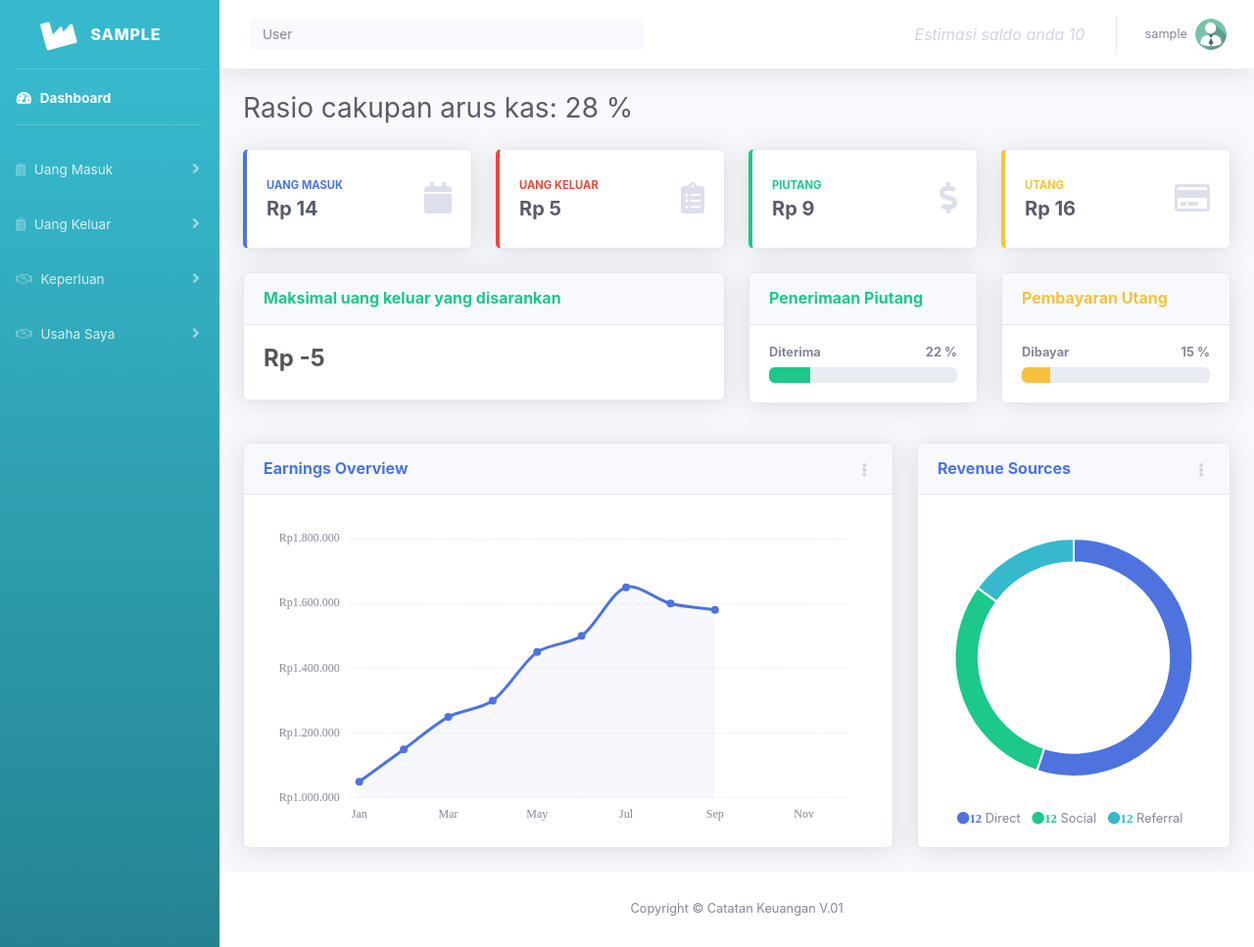
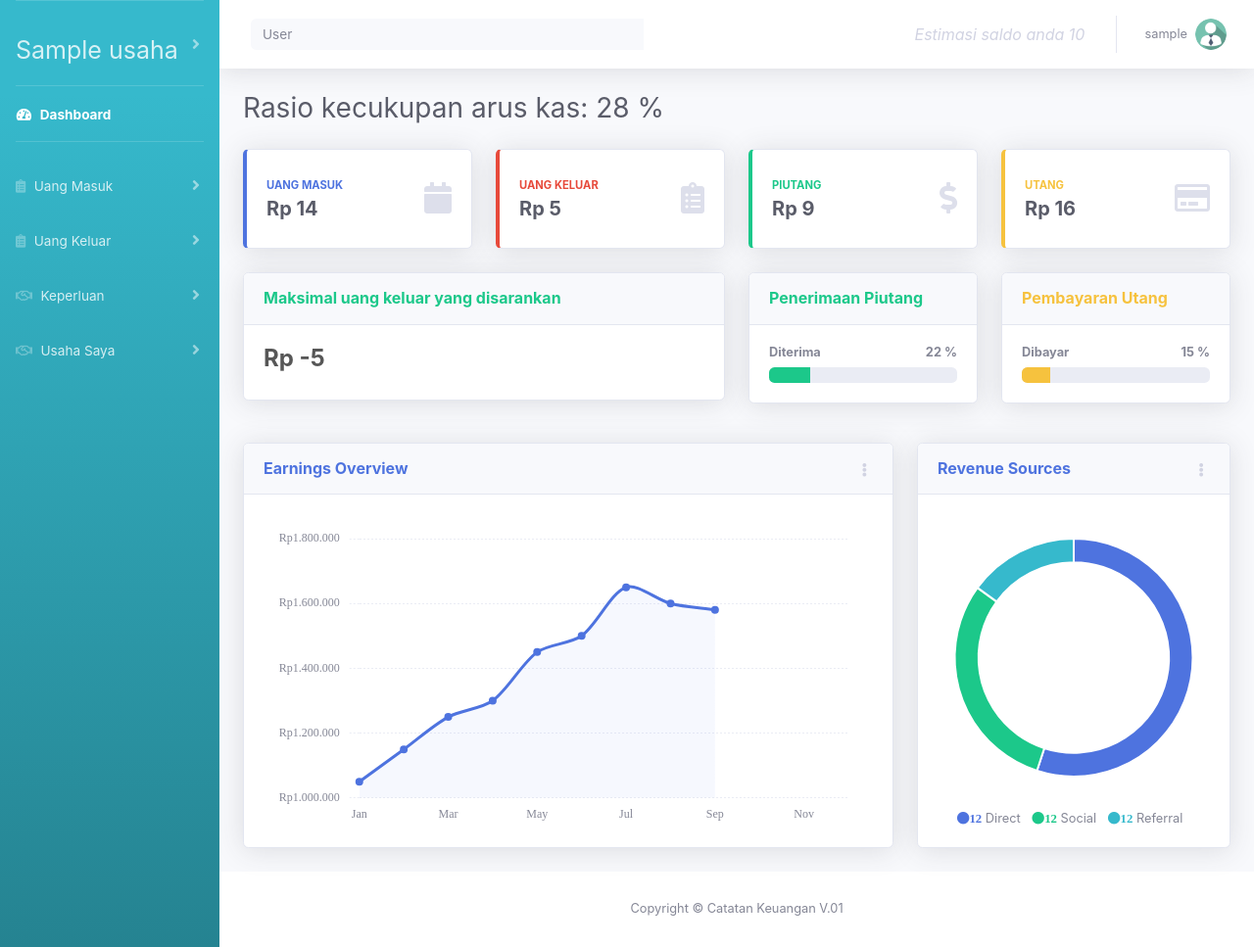
Before and after one commit to Idfa001/CatatanKeuangan, a Django app: page /usaha/haldepan/1/ in a window 1280 px wide. Shown: the whole page at 98% size. Run offline with Django 3.2, Linux system fonts and the light colour scheme; a user stored in the database is signed in; tables that the repository leaves empty hold one stand-in row (values such as "Sample post"); some libraries are stand-ins or nearby versions.

Commit message:
fixed many usaha and what if analys

```diff
--- a/kelompok/account/forms.py
+++ b/kelompok/account/forms.py
@@ -8,4 +8,4 @@ from . import models
 class CreateUserForm(UserCreationForm):
 	class Meta:
 		model = User
-		fields = ['username', 'email', 'first_name', 'last_name', 'password1', 'password2']
+		fields = ['username', 'email', 'password1', 'password2']
--- a/kelompok/olshop/forms.py
+++ b/kelompok/olshop/forms.py
@@ -49,6 +49,11 @@ class pem_kreditf(ModelForm):
         model = models.pem_kreditm
         exclude = [ 'dibayar1', 'usaha' ]
 
+    def __init__(self, *args, **kwargs):
+        usaha = kwargs.pop('usaha', None)
+        super(pem_kreditf, self).__init__(*args, **kwargs)
+        self.fields['barang'].queryset = models.barangm.objects.filter(usaha=usaha)
+
 
 class barangf(ModelForm):
     class Meta:
--- a/kelompok/olshop/models.py
+++ b/kelompok/olshop/models.py
@@ -159,7 +159,7 @@ class pem_tunaim(models.Model):
 class pem_kreditm(models.Model):
     usaha = models.ForeignKey(usaha, on_delete = models.DO_NOTHING,related_name='pemkredit')
     tanggal = models.DateField(auto_now_add=True)
-    barang = models.ForeignKey(barangm, on_delete = models.CASCADE)
+    barang = models.ForeignKey(barangm, on_delete = models.DO_NOTHING)
     kuantitas = models.IntegerField(default=0)
     kas_keluar = models.DecimalField(default=0, max_digits=10, decimal_places=0)
     dibayar1 = models.DecimalField(default=0, max_digits=10, decimal_places=0)
--- a/kelompok/olshop/templates/hal1/index1.html
+++ b/kelompok/olshop/templates/hal1/index1.html
@@ -33,12 +33,31 @@
     <ul class="navbar-nav bg-gradient-info sidebar sidebar-dark accordion" id="accordionSidebar">
 
       <!-- Sidebar - Brand -->
-      <a class="sidebar-brand d-flex align-items-center justify-content-center" href="/usaha/haldepan/{{id}}">
+
+      <!-- <a class="nav-link collapsed d-flex align-items-center justify-content-center" href="#" data-target="#usaha" aria-expanded="true" aria-controls="usaha">
         <div class="sidebar-brand-icon rotate-n-15">
           <i class="fas fa-industry"></i>
         </div>
         <div class="sidebar-brand-text mx-3">{{ user.first_name }}</div>
-      </a>
+      </a> -->
+      <hr class="sidebar-divider">
+
+      <!-- Nav Item - Pages Collapse Menu -->
+      <li class="nav-item">
+        <a class="nav-link collapsed justify-content-center align-items-center"  href="#" data-toggle="collapse" data-target="#usaha" aria-expanded="true" aria-controls="usaha">
+          <!-- <i class="fas fa-industry"></i> -->
+          <span style="font-size: 25px;">{{usaha.nama_usaha}}</span>
+        </a>
+        <div id="usaha" class="collapse" aria-labelledby="headingTwo" data-parent="#accordionSidebar">
+          <div class="bg-white py-2 collapse-inner rounded">
+            {% for d in data %}
+            <a class="collapse-item" href="/usaha/haldepan/{{d.id}}">{{d.nama_usaha}}</a>
+            {% endfor %}
+            <a class="collapse-item" href="/usahav" style="color: blue;">+ Tambah Usaha</a>
+          </div>
+        </div>
+      </li>
+    </hr>
 
       <!-- Divider -->
       <hr class="sidebar-divider my-0">
@@ -260,7 +279,7 @@
 
           <!-- Page Heading -->
           <div class="d-sm-flex align-items-center justify-content-between mb-4">
-            <h1 class="h3 mb-0 text-gray-800">Rasio cakupan arus kas: {{rasio}} %</h1>
+            <h1 class="h3 mb-0 text-gray-800">Rasio kecukupan arus kas: {{rasio}} %</h1>
           </div>
           <!-- Content Row -->
           <div class="row">
--- a/kelompok/olshop/urls.py
+++ b/kelompok/olshop/urls.py
@@ -51,6 +51,7 @@ urlpatterns = [
 
 
     #edit
+    path('<id>/edit_usaha',views.edit_usaha),
     path('usaha/<id>/edit_p_tunai/<id_p>',views.edit_p_tunai),
     path('usaha/<id>/edit_p_kredit/<id_p>',views.edit_p_kredit),
     path('usaha/<id>/edit_p_kredit_terima/<id_p>',views.edit_p_kredit_terima), #terima pembayaran
--- a/kelompok/olshop/views.py
+++ b/kelompok/olshop/views.py
@@ -271,7 +271,12 @@ def halamandepan(req, id):
 
     maks_keluar = c - d - e
 
-
+    #usaha
+    ush = models.usaha.objects.filter(pk=id).first()
+    ush1 = models.usaha.objects.filter(owner=req.user)
+
+
+    print (usaha)
 
     return render(req, 'hal1/index1.html', {
     'id': id,
@@ -292,6 +297,8 @@ def halamandepan(req, id):
     'saldo_akhir': saldo_akhir,
     'rasio': rasio,
     'maks_keluar': maks_keluar,
+    'data': ush1,
+    'usaha': ush,
     })
 
 def penjualan_tunai(req, id):
@@ -715,10 +722,10 @@ def pem_tunaiv(req, id):
 
 def pem_kreditv(req, id):
     usaha = models.usaha.objects.filter(pk=id).first()
-    task = models.barangm.objects.filter(usaha=id)
-    form_input = forms.pem_kreditf()
-    if req.POST:
-        form_input = forms.pem_kreditf(req.POST)
+    task = models.pem_kreditm.objects.filter(usaha=id)
+    form_input = forms.pem_kreditf(usaha=id)
+    if req.POST:
+        form_input = forms.pem_kreditf(req.POST, usaha=id)
         if form_input.is_valid():
             form_input.instance.usaha = usaha
             form_input.save()
@@ -732,7 +739,7 @@ def pem_kreditv(req, id):
 def pem_lainv(req, id):
     usaha = models.usaha.objects.filter(pk=id).first()
     task = models.barangm.objects.filter(usaha=id)
-    form_input = forms.pem_lainf(usaha=id)
+    form_input = forms.pem_lainf()
     if req.POST:
         form_input = forms.pem_lainf(req.POST)
         if form_input.is_valid():
@@ -976,6 +983,16 @@ def edit_saldoawal(req, id, id_p):
     penjualan = models.penjualan1m.objects.filter(pk=id).first()
     return render(req, 'keperluan/edit_saldo.html', {
         'data': penjualan,
+    })
+
+def edit_usaha(req, id):
+    if req.POST:
+        models.usaha.objects.filter(pk=id).update(nama_usaha=req.POST['nama_usaha'], alamat_usaha=req.POST['alamat_usaha'], jenis_usaha=req.POST['jenis_usaha'])
+        return redirect('/usaha')
+
+    ush = models.usaha.objects.filter(pk=id).first()
+    return render(req, 'keperluan/edit_usaha.html', {
+        'data': ush,
     })
 
 
```
Also changed, not shown: kelompok/account/templates/account/register.html (+4 -18 lines), kelompok/olshop/templates/crud/usaha1.html (+18 -51 lines), kelompok/olshop/templates/keperluan/edit_usaha.html (added, +46 -0 lines).
